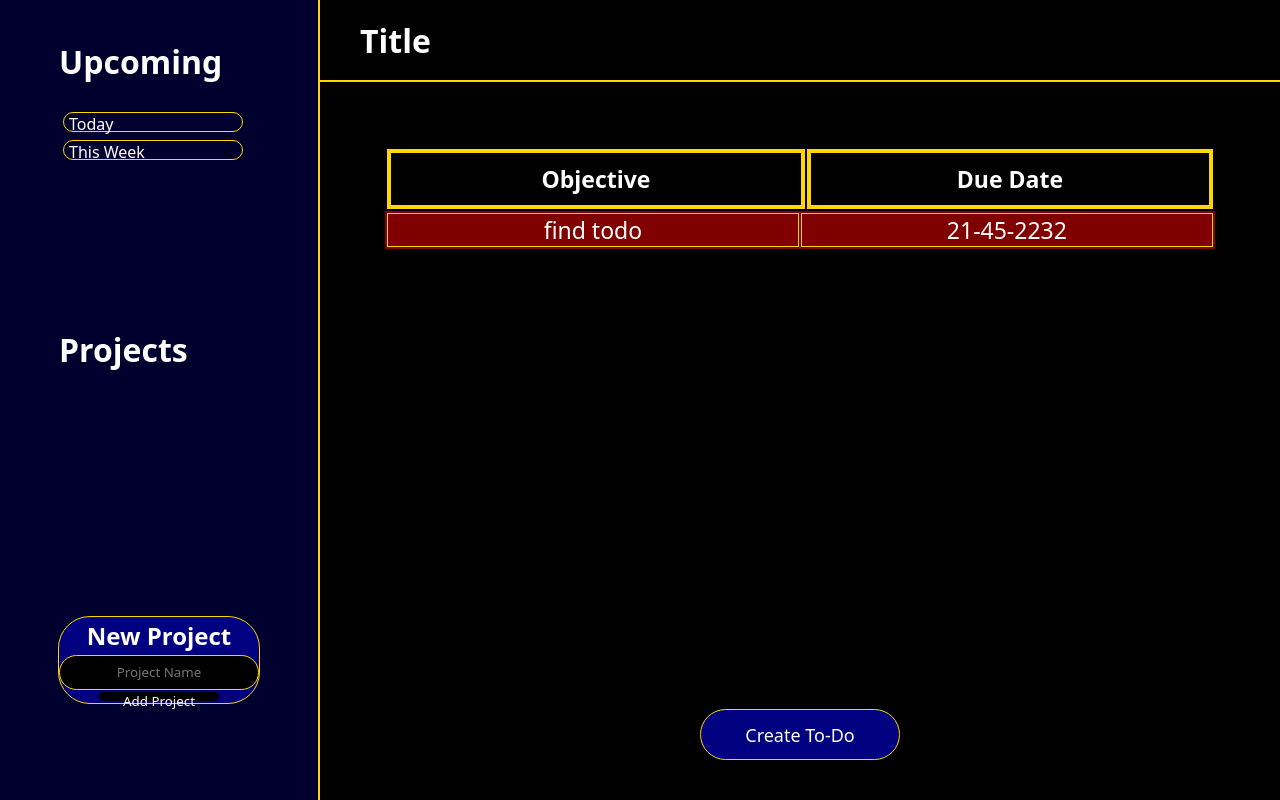
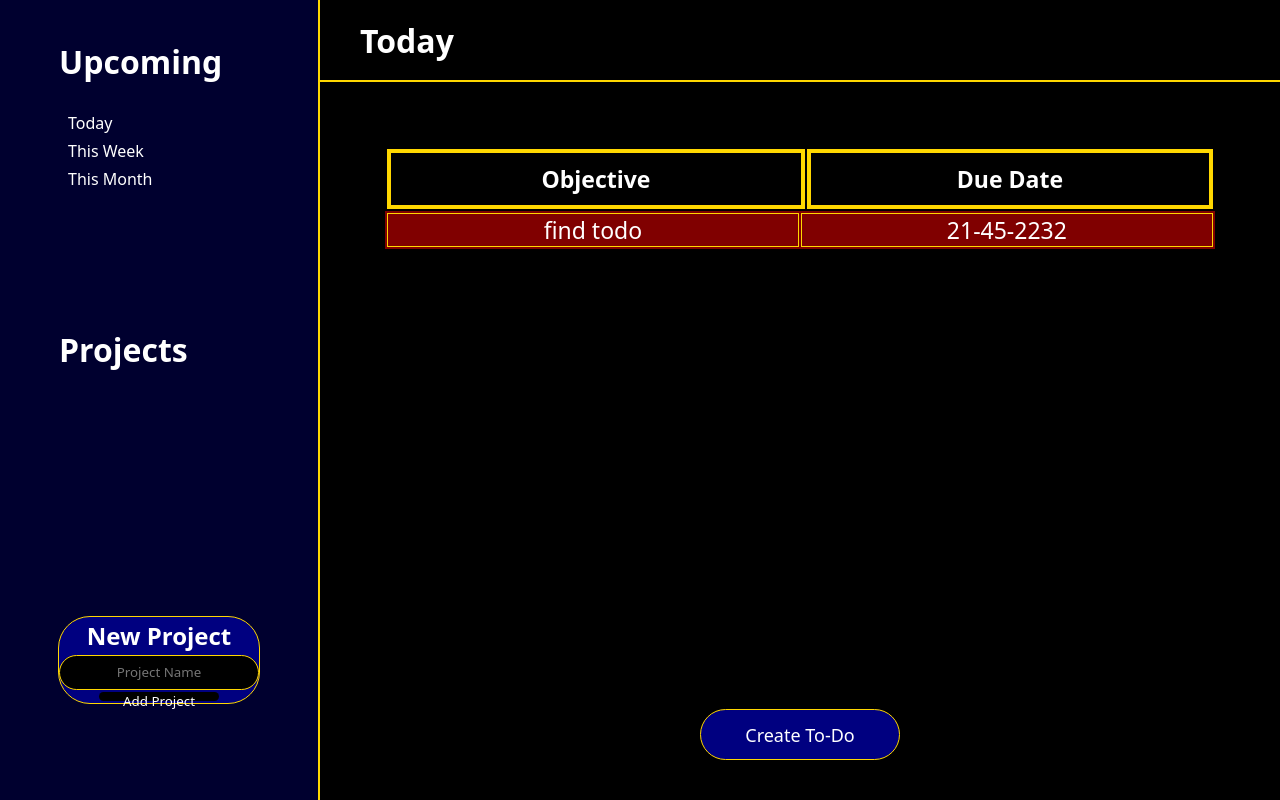
Before and after one commit to MarcoFernstaedt/Todo-List-JS, a website built with webpack: page dist/index.html in a window 1280 px wide. Built offline with nearby package versions, Linux system fonts and the light colour scheme.

Commit message:
changed li elem border-color header title now automaticaly sets to today

```diff
--- a/src/index.js
+++ b/src/index.js
@@ -13,7 +13,10 @@ const Today = upcomingObjFolder("Today")
 const ThisWeek = upcomingObjFolder("This Week")
 const ThisMonth = upcomingObjFolder("This Month")
 
-
+const headerTitle = document.querySelector(".header-title")
+if (headerTitle.textContent === "") {
+    headerTitle.textContent = "Today"
+}
 
 upcomingFolders.push(Today, ThisWeek, ThisMonth)
 
@@ -89,7 +92,3 @@ main()
 
 // WEB browser storage API
 // https://developer.mozilla.org/en-US/docs/Web/API/Web_Storage_API/Using_the_Web_Storage_API
-
-function removeToDo(todo, dueDate) {
-
-}
--- a/src/styles.css
+++ b/src/styles.css
@@ -63,7 +63,7 @@ li {
     height: 20px;
     width: 180px;
     padding-left: 5px;
-    border: solid .5px gold;
+    /* border: solid .5px gold; */
     border-radius: 180px;
     resize: none;
 }
```
Also changed, not shown: dist/index.html, dist/main.js.
